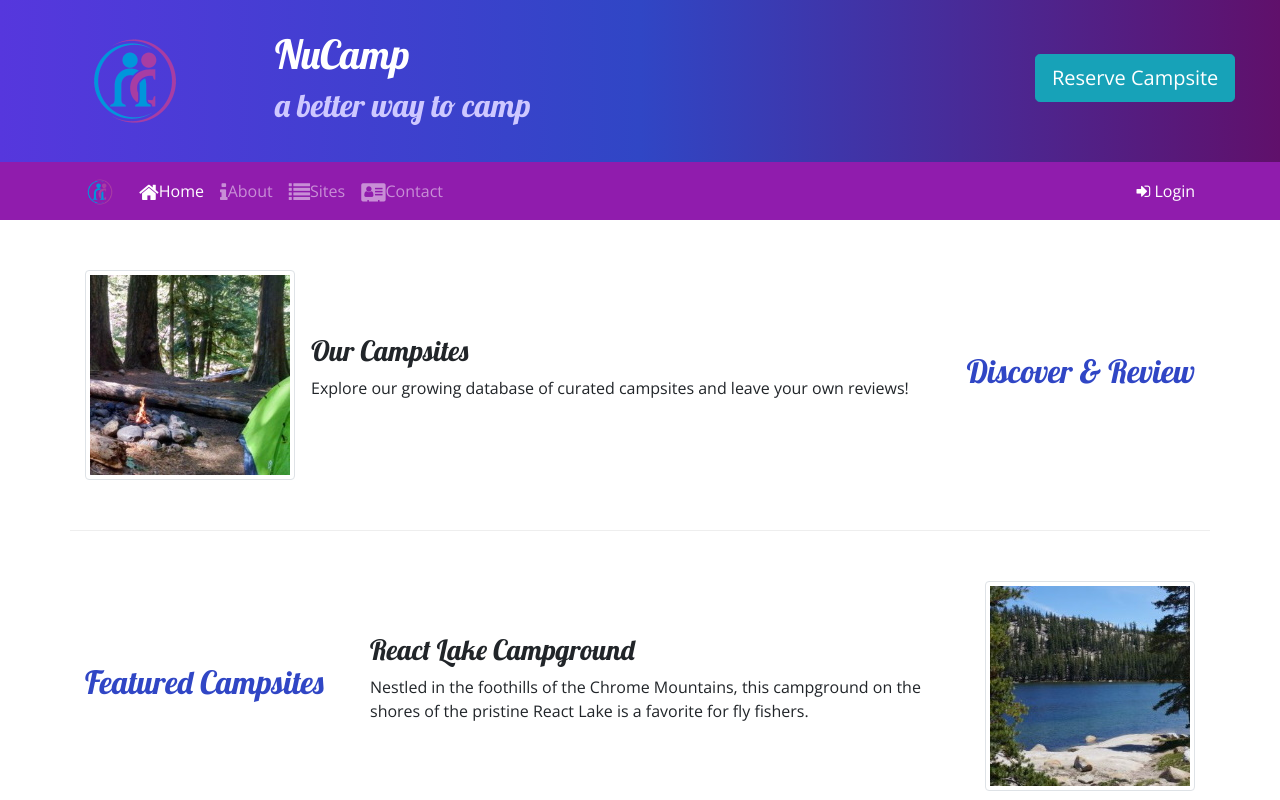
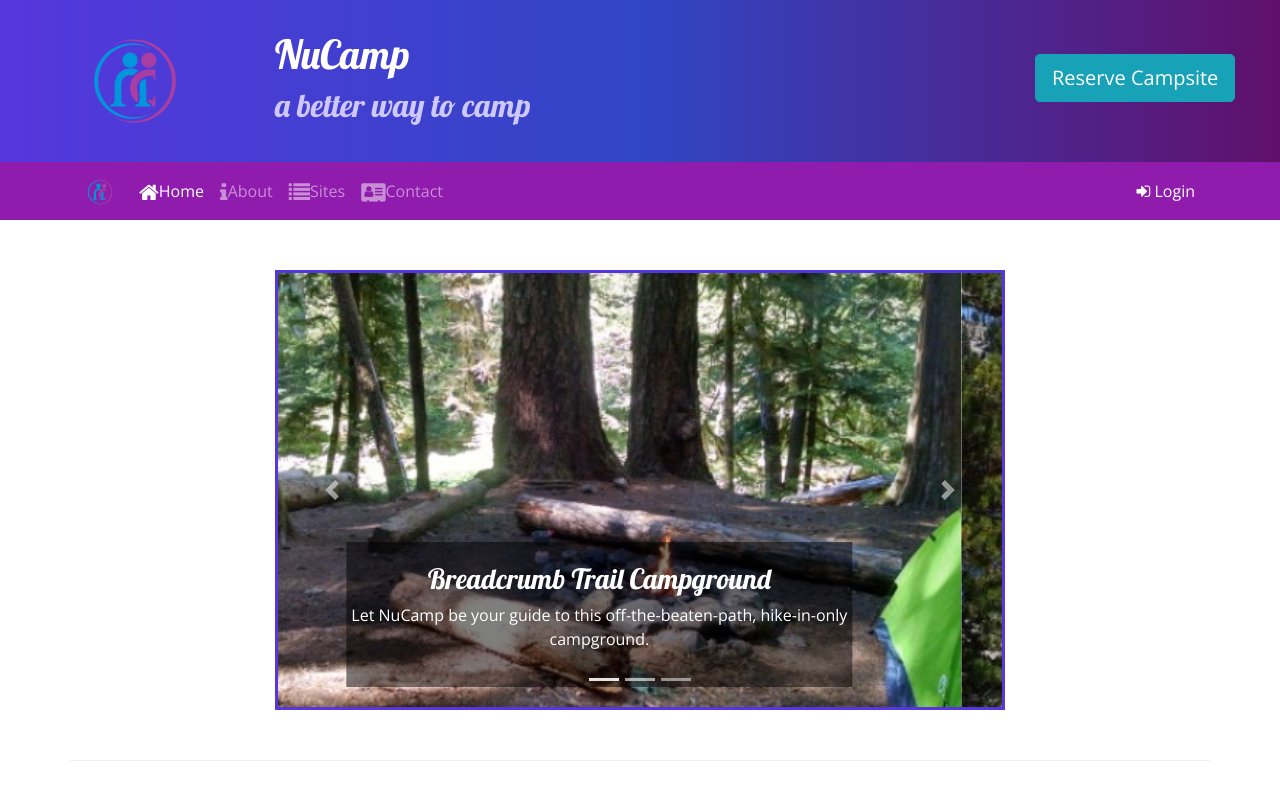
Before and after one commit to jamcglynn/nucampsite, a website: page index.html in a window 1280 px wide. Shown: the top 800 px of the page. Drawn offline with nearby package versions, Linux system fonts and the light colour scheme.

Commit message:
carousel

```diff
--- a/css/styles.css
+++ b/css/styles.css
@@ -46,3 +46,11 @@ a, a:hover {
     color: inherit;
     text-decoration: none;
 }
+
+.carousel-caption {
+    background-color: rgba(0,0,0,0.5);
+}
+
+.carousel {
+    border: solid #5637DD;
+}
--- a/index.html
+++ b/index.html
@@ -97,6 +97,50 @@
     </div>
 
     <div class="container">
+
+        <div class="row row-content">
+            <div class="col-md-8 mx-auto">
+                <div id="homeCarousel" class="carousel slide" data-ride="carousel">
+                    <ol class="carousel-indicators">
+                        <li data-target="#homeCarousel" data-slide-to="0" class="active"></li>
+                        <li data-target="#homeCarousel" data-slide-to="1"></li>
+                        <li data-target="#homeCarousel" data-slide-to="2"></li>
+                    </ol>
+                    <div class="carousel-inner">
+                        <div class="carousel-item active">
+                            <img class="d-block w-100" src="img/breadcrumb-trail.jpg" alt="Breadcrumb Trail Campground" />
+                            <div class="carousel-caption">
+                                <h3>Breadcrumb Trail Campground</h3>
+                                <p class="d-none d-sm-block">Let NuCamp be your guide to this off-the-beaten-path, hike-in-only campground.</p>
+                            </div>
+                        </div>
+                        <div class="carousel-item">
+                            <img class="d-block w-100" src="img/react-lake.jpg" alt="React Lake Campground" />
+                            <div class="carousel-caption">
+                                <h3>React Lake Campground</h3>
+                                <p class="d-none d-sm-block">Nestled in the foothills of the Chrome Mountains, this campground on the shores of the pristine React Lake is a favorite for fly fishers.</p>
+                            </div>
+                        </div>
+                        <div class="carousel-item">
+                            <img class="d-block w-100" src="img/chrome-river.jpg" alt="Chrome River Campground" />
+                            <div class="carousel-caption">
+                                <h3>Chrome River Campground</h3>
+                                <p class="d-none d-sm-block">Spend a few sunny days and starry nights beneath a canopy of old-growth firs at this enchanting spot by the Chrome River.</p>
+                            </div>
+                        </div>
+                    </div>
+                    <a class="carousel-control-prev" href="#homeCarousel" role="button" data-slide="prev">
+                        <span class="carousel-control-prev-icon"></span>
+                        <span class="sr-only">Previous</span>
+                    </a>
+                    <a class="carousel-control-next" href="#homeCarousel" role="button" data-slide="next">
+                        <span class="carousel-control-next-icon"></span>
+                        <span class="sr-only">Next</span>
+                    </a>
+                </div>
+            </div>
+        </div>
+
         <div class="row row-content align-items-center">
             <div class="col-sm-4 order-sm-last col-md-3">
                 <h2 class="text-sm-right">Discover & Review</h2>
```
